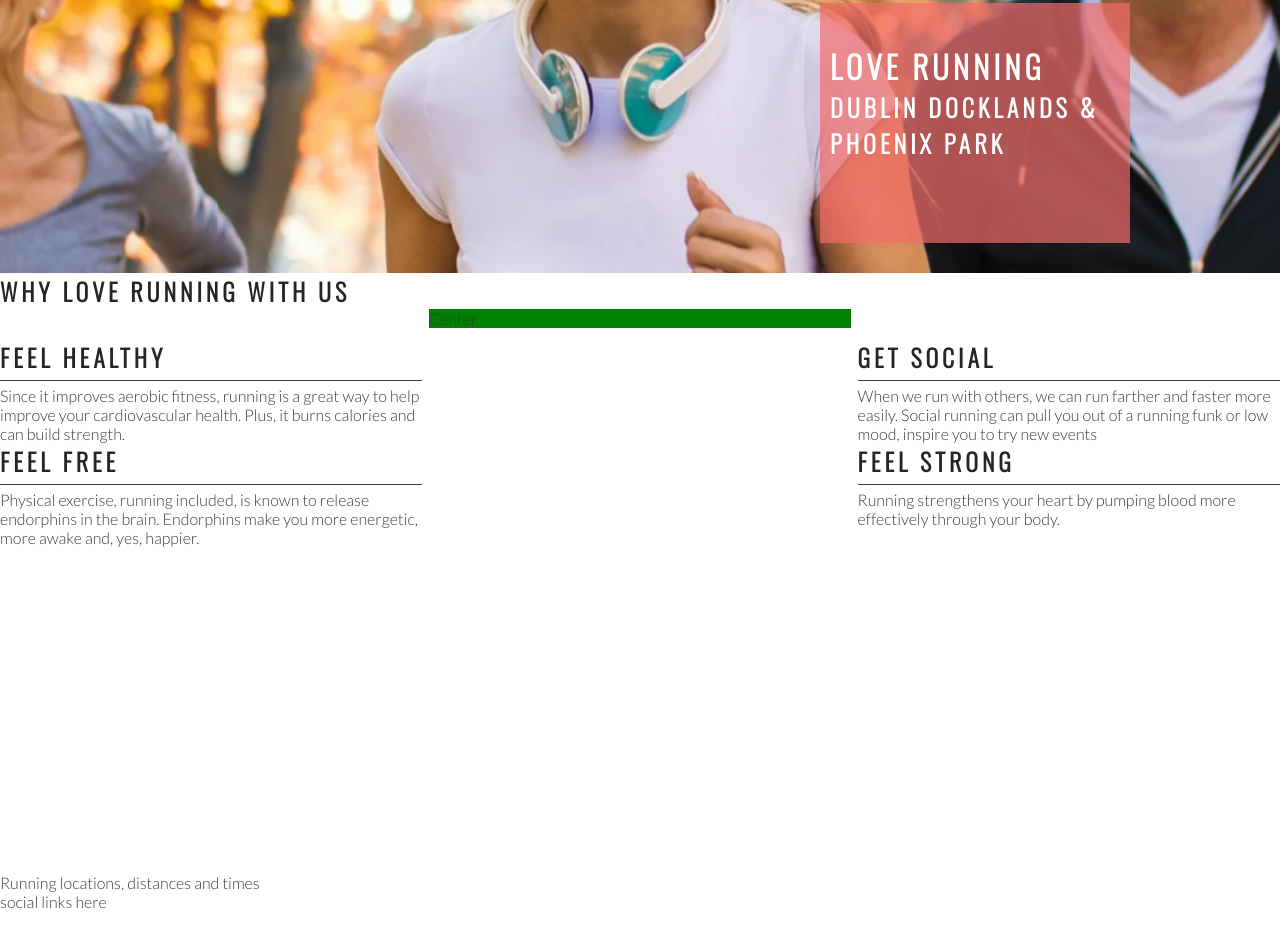
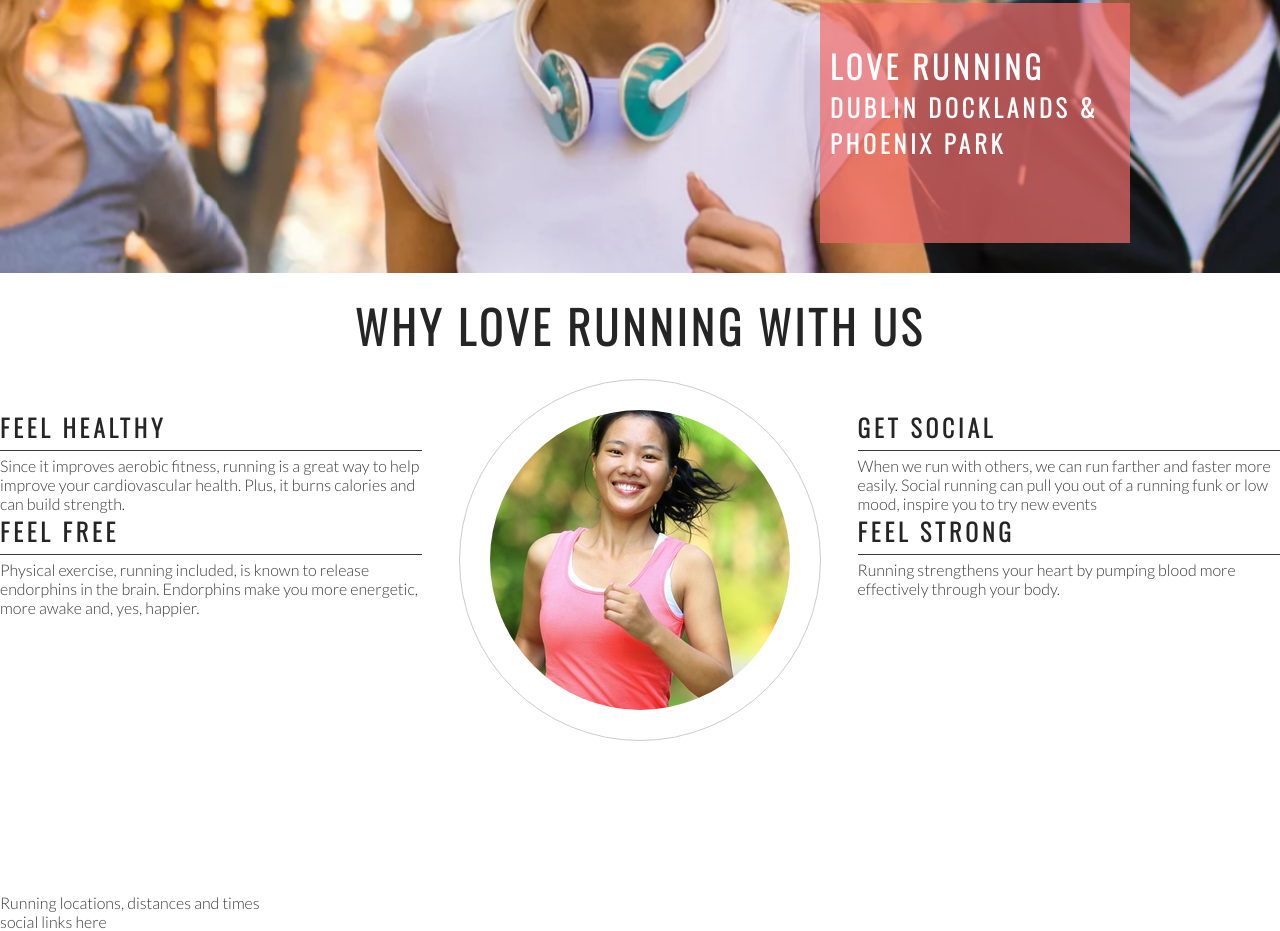
Before and after one commit to galaina/love-running, a plain HTML site: page index.html in a window 1280 px wide. Shown: the part 402-1333 px from the top of the page. Drawn offline with nearby package versions, Linux system fonts and the light colour scheme.

Commit message:
Add club ethoscentral image and style into circle

```diff
--- a/assets/css/style.css
+++ b/assets/css/style.css
@@ -130,7 +130,6 @@ h1, h2 {
 #center-about {
     width: 33%;
     margin: 0 auto;
-    background-color: green;
 }
 
 hr {
@@ -162,3 +161,26 @@ hr {
 .right-about-heading p {
     text-align: right;
 }
+
+#welcome {
+    text-align: center;
+    margin: 20px 0;
+    font-size: 280%;
+}
+
+#circle-container {
+    width: 300px;
+    height: 300px;
+    padding: 30px;
+    border-style: solid;
+    border-color: #ccc;
+    border-width: 1px;
+    border-radius: 50%;
+    margin: 0 auto;
+}
+
+#circle-cover-bg {
+    background: url('../images/ethos-center-image.jpeg') no-repeat center center;
+    height: 100%;
+    border-radius: 50%;
+}
--- a/index.html
+++ b/index.html
@@ -39,7 +39,7 @@
         </div>
     </section>
     <section id="club-ethos">
-        <h1>Why Love Running With Us</h1>
+        <h2 id="welcome">Why Love Running With Us</h2>
         <div id="left-about">
             <div clas="left-about-heading">
                 <h2>Feel Healthy</h2>
@@ -64,7 +64,11 @@
                 <p>Running strengthens your heart by pumping blood more effectively through your body.</p>
             </div>
         </div>
-        <div id="center-about">Center</div>
+        <div id="center-about">
+            <div id="circle-container">
+                <div id="circle-cover-bg"></div>
+            </div>
+        </div>
     </section>
     <section>
         Running locations, distances and times
```
Also changed, not shown: assets/images/ethos-center-image.jpeg (added).
